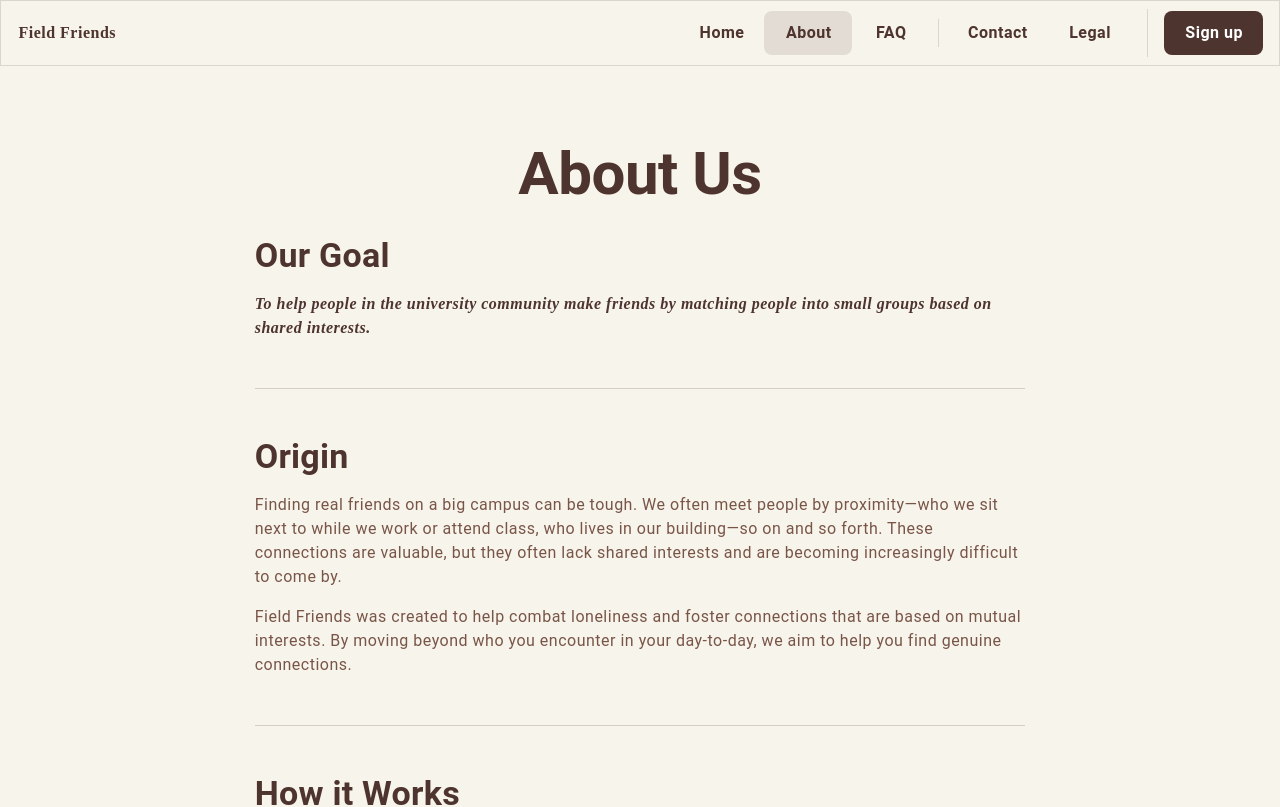
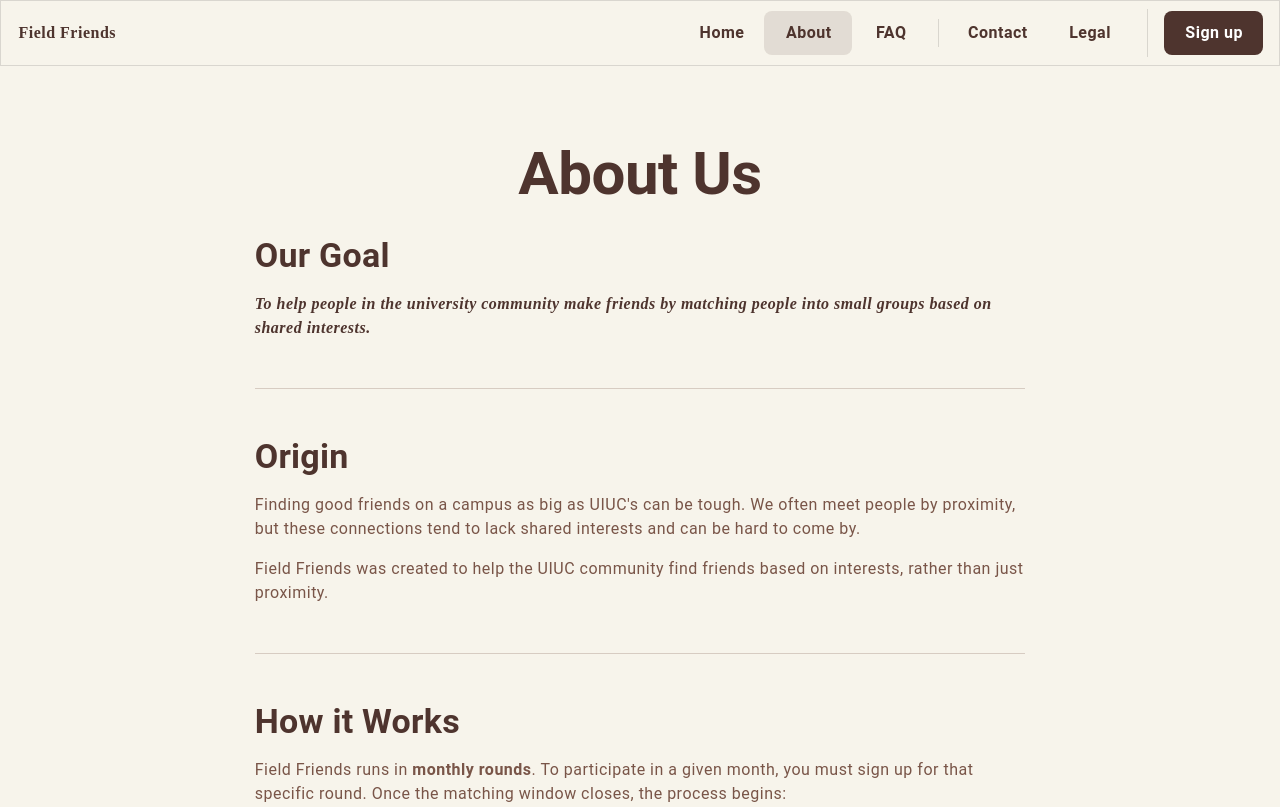
Before and after one commit to FieldFriends/field-friends-web, a Vue app: page /about in a window 1280 px wide. Shown: the top 807 px of the page. Built offline with nearby package versions, Linux system fonts and the light colour scheme; no server answers; a small style sheet from the web is missing.

Commit message:
Update wording

```diff
--- a/src/pages/About.vue
+++ b/src/pages/About.vue
@@ -25,13 +25,11 @@
           Origin
         </h2>
         <p class="text-body-1 text-secondary mb-4 page-text">
-          Finding real friends on a big campus can be tough.
-          We often meet people by proximity&mdash;who we sit next to while we work or attend class, who lives in our building&mdash;so on and so forth.
-          These connections are valuable, but they often lack shared interests and are becoming increasingly difficult to come by.
+          Finding good friends on a campus as big as UIUC's can be tough.
+          We often meet people by proximity, but these connections tend to lack shared interests and can be hard to come by.
         </p>
         <p class="text-body-1 text-secondary mb-4 page-text">
-          Field Friends was created to help combat loneliness and foster connections that are based on mutual interests.
-          By moving beyond who you encounter in your day-to-day, we aim to help you find genuine connections.
+          Field Friends was created to help the UIUC community find friends based on interests, rather than just proximity.
         </p>
       </section>
 
--- a/src/pages/Legal.vue
+++ b/src/pages/Legal.vue
@@ -143,7 +143,7 @@
         <h3 class="text-h6 font-weight-bold mb-2 text-primary font-playfair">Passive Conduit & Assumption of Risk</h3>
         <p class="text-body-1 text-secondary mb-4 page-text">
           Field Friends functions strictly as a data processor and a passive conduit for introductions.
-          <strong>We do not perform background checks, vet users, or guarantee
+          While we require an @illinois.edu email to sign up, <strong>we do not perform background checks, vet users, or guarantee
           the safety of any individual.</strong> Users assume all risks associated with meeting their matches.
           We strongly advise using common sense: meet in public places, trust your instincts,
           and prioritize your safety.
@@ -177,7 +177,7 @@
           To the maximum extent permitted by applicable law, in no event shall Field Friends,
           its creators, or volunteers be liable for any indirect,
           incidental, special, consequential, or punitive damages.
-          Our total liability for any claims arising from or relating to the service shall not exceed zero dollars ($0.00).
+          Our total liability for any claims arising from or relating to the service shall not exceed ten dollars ($10.00).
         </p>
       </section>
 
```
